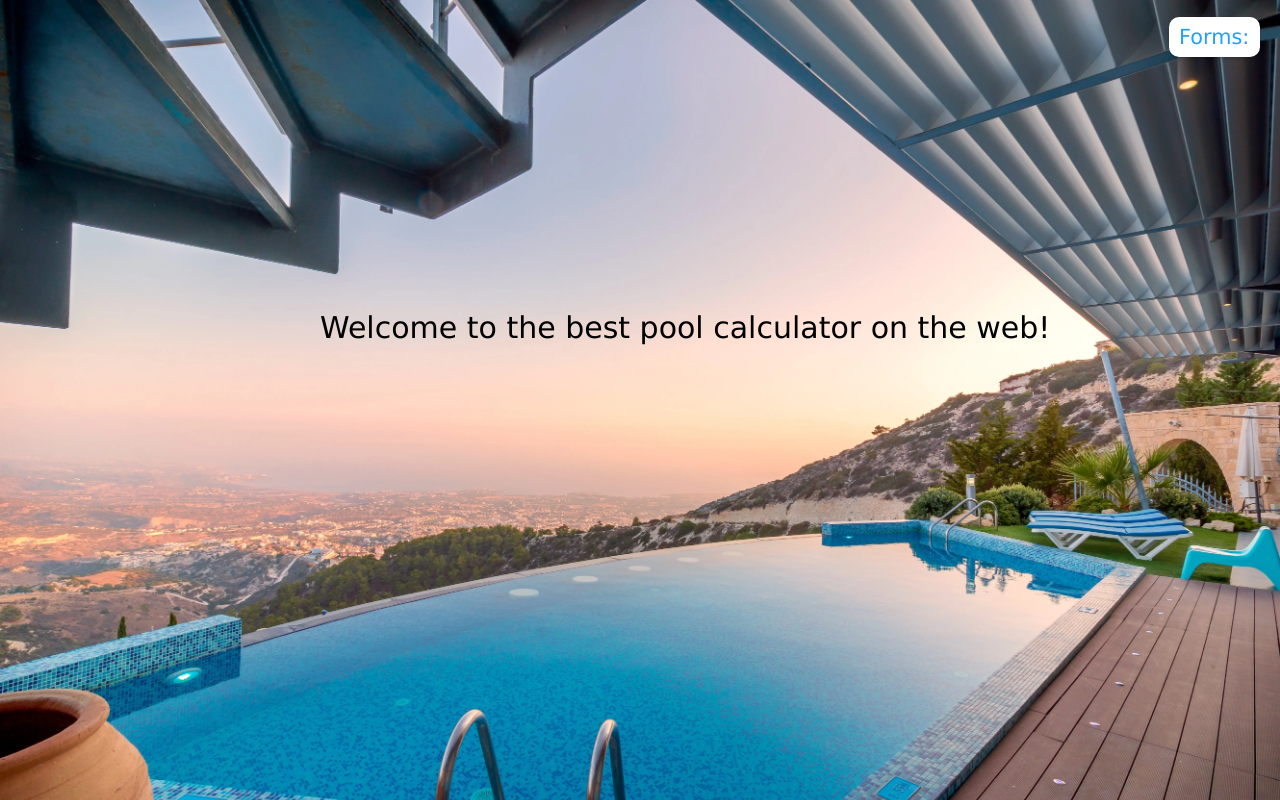
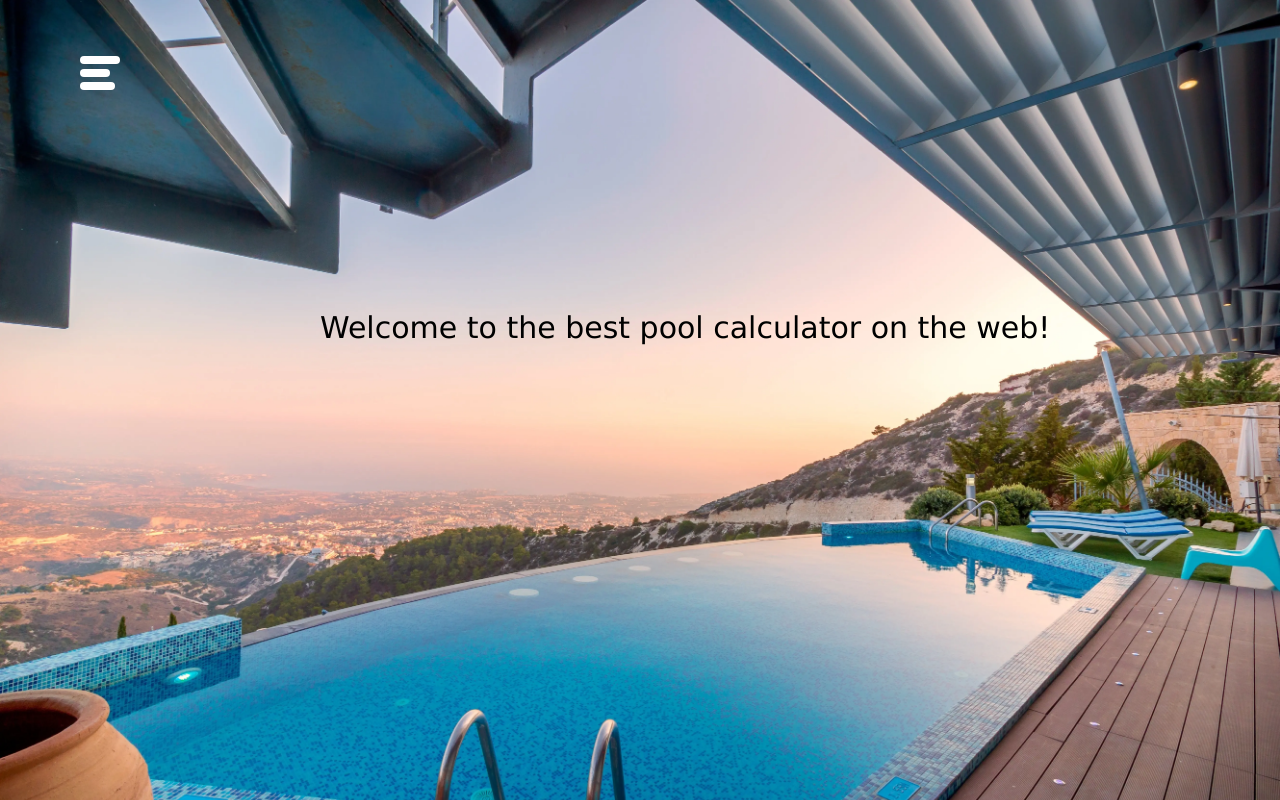
Before and after one commit to pschlafley/Pool-Chem-Calculator, a React (Create React App) app in the folder client/: page / in a window 1280 px wide. Built offline with nearby package versions, Linux system fonts and the light colour scheme; the HTML template or start-up script is replaced by a standard one.

Commit message:
re-styled the drop down menu to be more visually appealing

```diff
--- a/client/src/components/Dropdown/dd.module.css
+++ b/client/src/components/Dropdown/dd.module.css
@@ -1,25 +1,40 @@
 li {
     list-style: none;
+    padding: .5em 0 .2em 0;
 }
 
-/* .ddContainer {
-    display: flex;
-    width: 8em;
-    margin: 0 auto;
-} */
-
-.ddHeader {
-    margin: .8em;
-    padding: 0.4em .5em 0.4em .5em;
-    box-shadow: 0 2px 3px rgba(0, 0, 0, 0.15);
-    font-weight: 500;
-    font-size: 1.3rem;
-    background: #ffffff;
-    color: #1fa1f8;
-    border-radius: 10px;
+.ddContainer > div {
+    height: 4px;
+    background-color: white;
+    margin: 5px 0;
+    border-radius: 25px;
+    transition: 0.3s;
 }
 
-.ddHeader:hover {
+.ddContainer {
+    display: block;
+    width: 30px;
+    margin: 1em 0 0 1em;
+}
+
+.lineOne {
+    width: 30px;
+}
+
+.lineTwo {
+    width: 20px;
+}
+
+.lineThree {
+    width: 25px;
+}
+
+.ddContainer:hover div {
+    width: 30px;
+    background-color: orange;
+}
+
+.ddContainer:hover {
     cursor: pointer;
 }
 
@@ -29,25 +44,46 @@ li {
 
 .ddList {
     text-decoration: none;
-    margin: 1px;
-    padding: 7px;
-    background: #1fa1f8;
-    border: 2px solid #e5e5e5;
-    border-radius: 10px;
-    box-sizing: border-box;
-    color: #1fa1f8;
+    margin: 10px;
+    padding: 10px;
     font-size: 1.3rem;
     font-weight: 500;
 }
 
 .listItem {
     text-decoration: none;
-    margin-bottom: 0.8em;
+    margin-bottom: 1em 0 0 1em;
+    padding: 0 .5em 0 .5em;
     color: white;
+    transition: color .25s;
 }
 
 .listItem:hover {
-    background-color: #ffffff;
-    color: #1fa1f8;
-    padding: 2px;
+    color: orange;
+    border-left: 2px solid orange;
+    border-right: 2px solid orange;
+    transition: .25s ease-in;
 }
+
+
+
+@media only screen and (max-width: 1440px) and (min-width: 1025px) {
+    .ddContainer > div {
+        height: 8px;
+    }
+    .lineOne {
+        width: 40px;
+    }
+
+    .lineTwo {
+        width: 30px;
+    }
+
+    .lineThree {
+        width: 35px;
+    }
+
+    .ddContainer:hover div {
+        width: 40px;
+    }
+}
--- a/client/src/components/Dropdown/dropdown.js
+++ b/client/src/components/Dropdown/dropdown.js
@@ -11,23 +11,27 @@ const DropDown = () => {
 
     const toggling = () => setIsOpen(!isOpen);
     return (
-        <div>
-            <div className={styles.ddContainer}>
-                <p className={styles.ddHeader} onClick={toggling}>Forms:</p>
+        <>
+            <section className={styles.ddContainer} onClick={toggling}>
+                <div className={styles.lineOne}></div>
+                <div className={styles.lineTwo}></div>
+                <div className={styles.lineThree}></div>
+            </section>
+            <div>
                 {isOpen && (
                     <div className={styles.ddListContainer}>
                         <ul className={styles.ddList}>
                             <li>
                                 <Link className={styles.listItem} to='/alkalinity-form'>Alkalinity</Link>
                             </li>
-                            <li>
-                                <Link className={styles.listItem} to='/salt-form'>Salt </Link>
+                            <li >
+                                <Link className={styles.listItem} to='/salt-form'>Salt</Link>
                             </li>
                         </ul>
                     </div>
                 )}
             </div>
-        </div >
+        </>
     );
 }
 
--- a/client/src/components/HomePage/hp.module.css
+++ b/client/src/components/HomePage/hp.module.css
@@ -15,7 +15,7 @@
 .ddPosition {
     position: absolute;
     top: auto;
-    left: 85%;
+    left: auto;
 }
 
 .textCenter {
@@ -38,8 +38,8 @@
     }
 
     .ddPosition {
-        top: auto;
-        left: 90%;
+        top: 5%;
+        left: 5%;
     }
 }
 
@@ -52,19 +52,7 @@
 
     .ddPosition {
         top: auto;
-        left: 80%;
-    }
-}
-@media screen and (max-width: 1024px) {
-    .textCenter {
-        font-size: 30px;
-        top: 40%;
-        left: 17%;
-    }
-
-    .ddPosition {
-        top: auto;
-        left: 80%;
+        left: auto;
     }
 }
 
@@ -77,7 +65,7 @@
 
     .ddPosition {
         top: auto;
-        left: 80%;
+        left: auto;
     }
 }
 
@@ -90,7 +78,7 @@
 
     .ddPosition {
         top: auto;
-        left: 65%;
+        left: auto;
     }
 }
 
@@ -103,7 +91,7 @@
 
     .ddPosition {
         top: auto;
-        left: 65%;
+        left: auto;
     }
 }
 
@@ -116,6 +104,6 @@
 
     .ddPosition {
         top: auto;
-        left: 50%;
+        left: auto;
     }
 }
```
